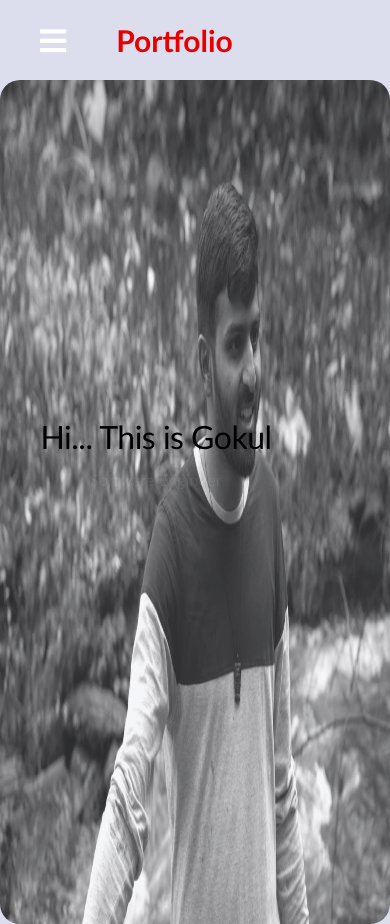
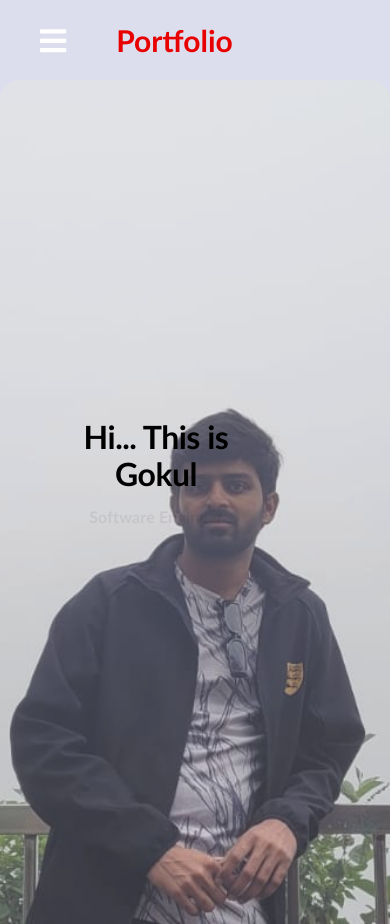
Before and after one commit to GokulKolanthaivel/gokul_portfolio, a React (Create React App) app: page / in a window 390 px wide. Built offline with nearby package versions, Linux system fonts and the light colour scheme.

Commit message:
homepage image and style issue fixed

```diff
--- a/src/Experience.css
+++ b/src/Experience.css
@@ -66,6 +66,7 @@
     width: 150px;
     height: 150px;
     border-radius: 10%;
+    mix-blend-mode: multiply;
 }
 
 .skillImageTitle{
@@ -78,6 +79,8 @@
     .skillImage{
         width: 100px;
         height: 100px;
+        mix-blend-mode: multiply;
+
     }
     .experienceContainer p{
         word-wrap: break-word;
--- a/src/Home.css
+++ b/src/Home.css
@@ -7,7 +7,8 @@
 .developerPicture{
     width: 100%;
     height: 100vh;
-    border-radius: 20px;
+    border-top-right-radius: 20px;
+    border-top-left-radius: 20px;
     display: fixed;
     opacity: 0.8;
 }
@@ -22,7 +23,7 @@
 
 .nameText{
     margin: 0px 0px 0.35em;
-    font-weight: 300;
+    font-weight: 600;
     font-size: 4rem;
     line-height: 1.167;
     letter-spacing: -0.01562em;
@@ -32,16 +33,27 @@
 
 .positionText{
     margin: 0px 0px 0.35em;
-    font-weight: 500;
+    font-weight: 600;
     font-size: 1.7rem;
     line-height: 1.75;
-    color: aliceblue;
+    color: rgb(52, 25, 25);
     letter-spacing: 0.00938em;
     text-align: center;
     user-select: none;
 }
 
 @media (max-width:1000px){
+
+    .developerPicture{
+      width: 100%;
+      height: 100vh;
+      border-top-right-radius: 20px;
+      border-top-left-radius: 20px;
+      display: fixed;
+      opacity: 0.8;
+      object-fit: cover;
+      object-position: bottom;
+    }
 
     .homeText {
         position: absolute;
@@ -53,7 +65,7 @@
 
       .nameText {
         margin: 0px 0px 0.35em;
-        font-weight: 500;
+        font-weight: 600;
         font-size: 2rem;
         line-height: 1.167;
         letter-spacing: -0.01562em;
@@ -63,10 +75,10 @@
 
       .positionText {
         margin: 0px 0px 0.35em;
-        font-weight: 500;
+        font-weight: 600;
         font-size: 1rem;
         line-height: 1.75;
-        color: aliceblue;
+        color: rgb(52, 25, 25);
         letter-spacing: 0.00938em;
         text-align: center;
         user-select: none;
```
Also changed, not shown: public/images/developerPicture.jpeg.
